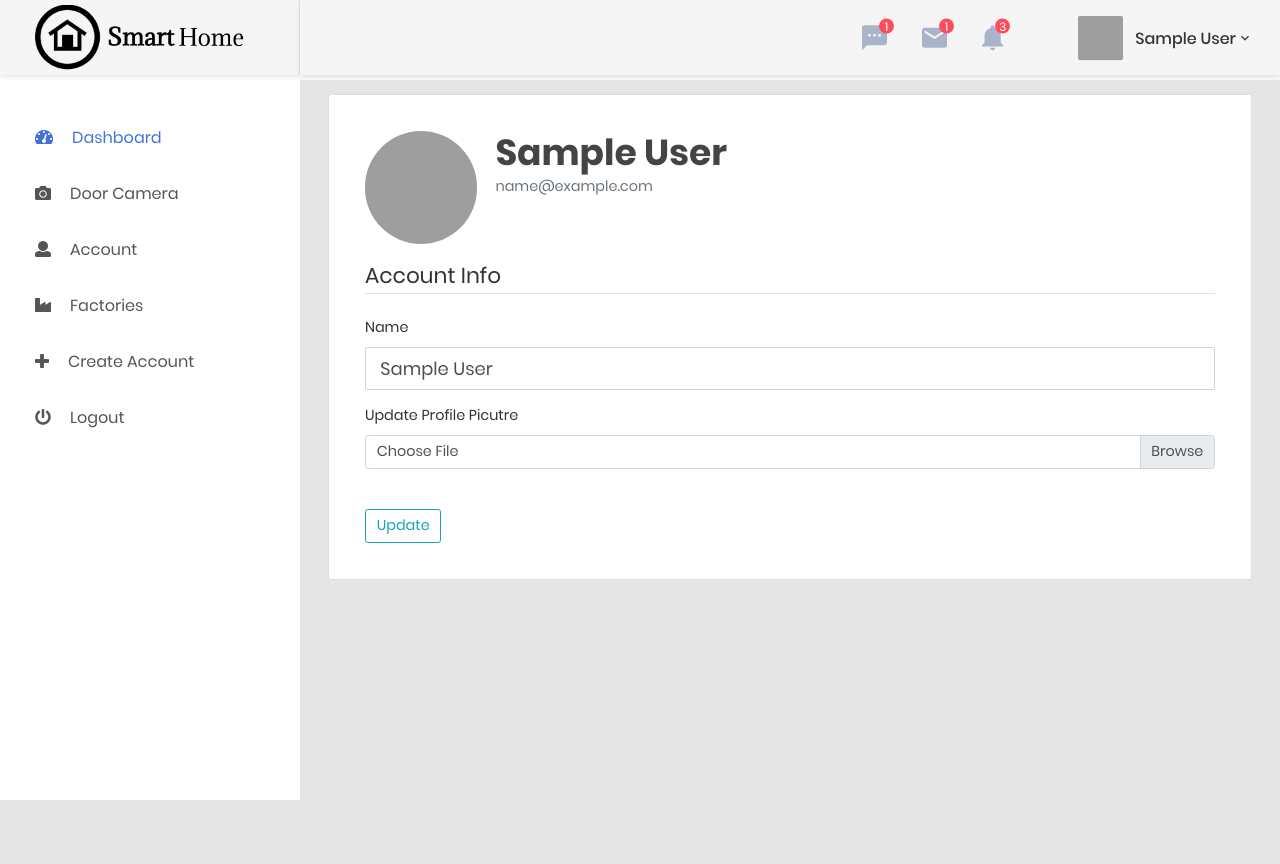
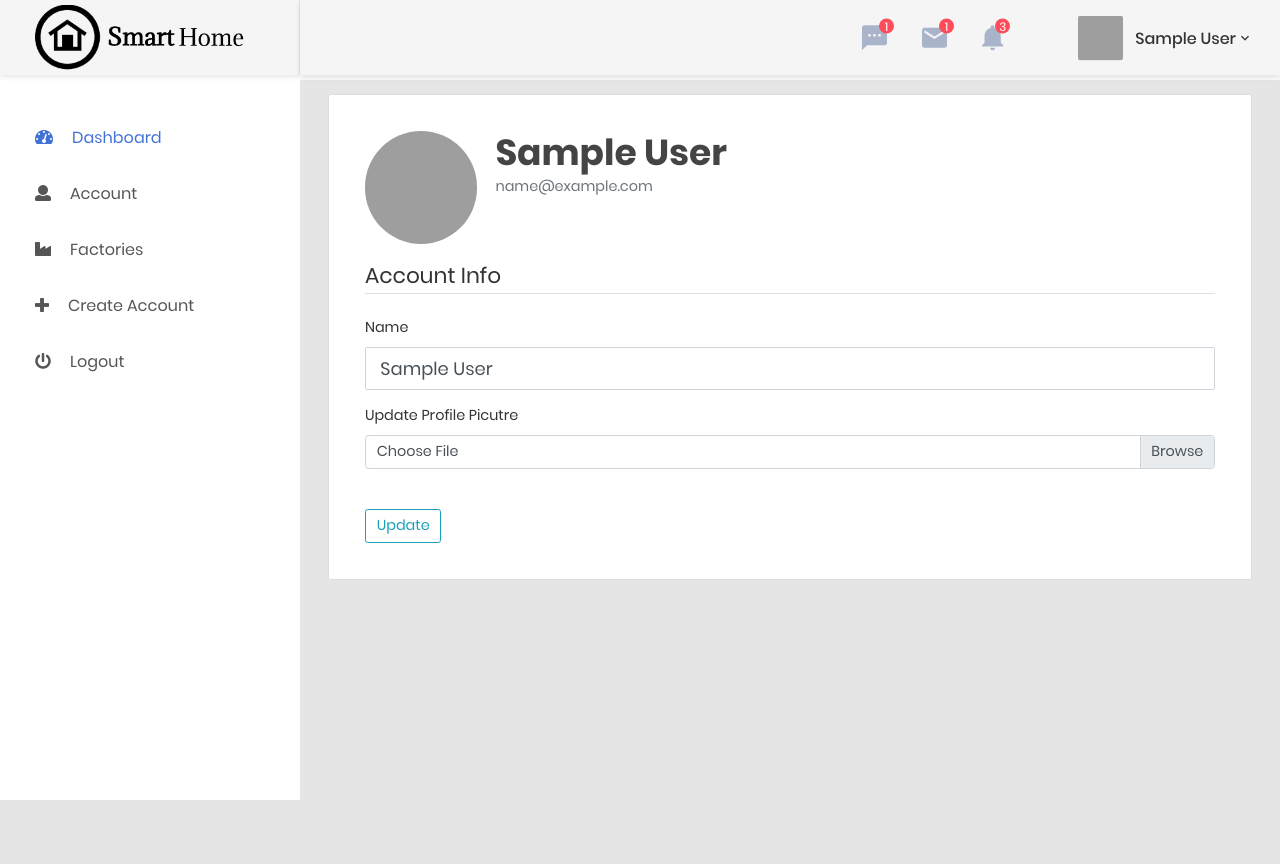
Before and after one commit to Pro-Kiddie/IoTFlaskApp, a Flask app: page /account in a window 1280 px wide. Run offline with Flask 2, Linux system fonts and the light colour scheme; the visitor is signed in with stand-in values (Sample User, id 1); data that the repository does not hold is empty; some libraries are stand-ins or nearby versions; grey boxes are pictures that could not be loaded.

Commit message:
Renamed main route

```diff
--- a/flask_iot_app/main/routes.py
+++ b/flask_iot_app/main/routes.py
@@ -39,9 +39,9 @@ def Home():
     # captures = ImageCapture.query.order_by(ImageCapture.id.desc()).limit(4).all()
     return render_template('index.html')#, captures=captures, timezone=timezone) # Must return the page. Flask will render what your this function returns for the URL specified
 
-@main.route("/home/<device_id>") # Function Decorators provided by Flask -> Takes in our function and serve it when the route is accessed
+@main.route("/factory/<device_id>") # Function Decorators provided by Flask -> Takes in our function and serve it when the route is accessed
 @login_required
-def Home(device_id):
+def Factory(device_id):
     # captures = ImageCapture.query.order_by(ImageCapture.id.desc()).limit(4).all()
     return render_template('dashboard.html', device_id = device_id)#, captures=captures, timezone=timezone) # Must return the page. Flask will render what your this function returns for the URL specified
 
--- a/flask_iot_app/templates/layout_template_new.html
+++ b/flask_iot_app/templates/layout_template_new.html
@@ -70,10 +70,6 @@
                                 <i class="fas fa-tachometer-alt"></i>Dashboard</a>
                         </li>
                         <li>
-                            <a href="{{ url_for('main.door_camera') }}">
-                                <i class="fa fa-camera"></i>Door Camera</a>
-                        </li>
-                        <li>
                             <a href="{{ url_for('users.Account') }}">
                                 <i class="fa fa-user"></i>Account</a>
                         </li>
@@ -83,7 +79,7 @@
                             <ul class="list-unstyled navbar__sub-list js-sub-list">
                                 {% for device_id in get_device_ids() %}
                                     <li>
-                                        <a href="/home/{{ device_id }}">
+                                        <a href="/factory/{{ device_id }}">
                                             <span style="text-transform:capitalize;">{{ device_id }}</span></a>
                                     </li>
                                 {% endfor %}
@@ -118,10 +114,6 @@
                                 <i class="fas fa-tachometer-alt"></i>Dashboard</a>
                         </li>
                         <li>
-                            <a href="{{ url_for('main.door_camera') }}">
-                                <i class="fa fa-camera"></i>Door Camera</a>
-                        </li>
-                        <li>
                             <a href="{{ url_for('users.Account') }}">
                                 <i class="fa fa-user"></i>Account</a>
                         </li>
@@ -132,7 +124,7 @@
                             <ul class="list-unstyled navbar__sub-list js-sub-list">
                                 {% for device_id in get_device_ids() %}
                                     <li>
-                                        <a href="/home/{{ device_id }}">
+                                        <a href="/factory/{{ device_id }}">
                                             <span style="text-transform:capitalize;">{{ device_id }}</span></a>
                                     </li>
                                 {% endfor %}
```
